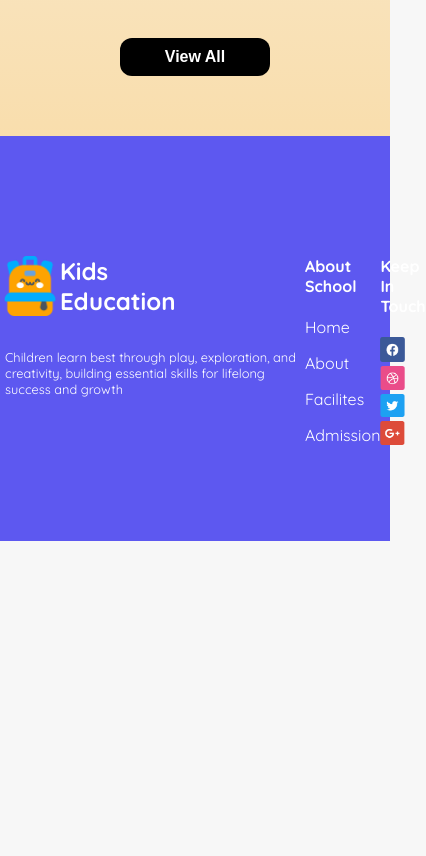
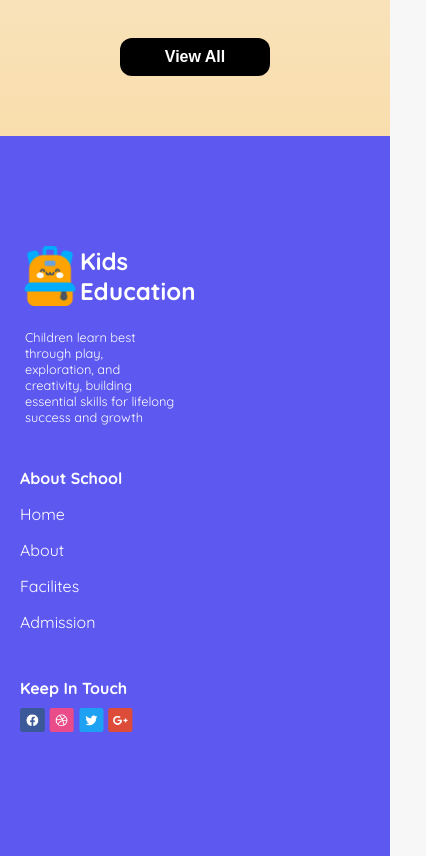
Before and after one commit to saagorhaquee/Assignment-2, a plain HTML site: page index.html in a window 390 px wide. Shown: the part 2620-3476 px from the top of the page, 426 px wide, since content can reach past the window. Before the commit the page ends 3161 px from the top, so only its background shows below. Drawn offline with Linux system fonts and the light colour scheme.

Commit message:
add footer media query

```diff
--- a/style/style.css
+++ b/style/style.css
@@ -429,5 +429,25 @@ width: 25px;
           font-size: 0.7rem;
           overflow: hidden;
         }
+        /* footer section  */
+        .footer-container{
+          flex-direction: column;
+          gap: 10px;
+          margin-left: 20px;
+        }
+        .footer-description{
+          width: 150px;
+        }
+        .footer-1, {
+          margin-top: 20px;
+        }
+        .footer-about-us, .footer-about-title, .footer-title{
+          margin-top: 10px;
+          margin-bottom: 10px;
+        }
+        .social-media{
+          margin-bottom: 40px;
+        }
+
 
       }
```
